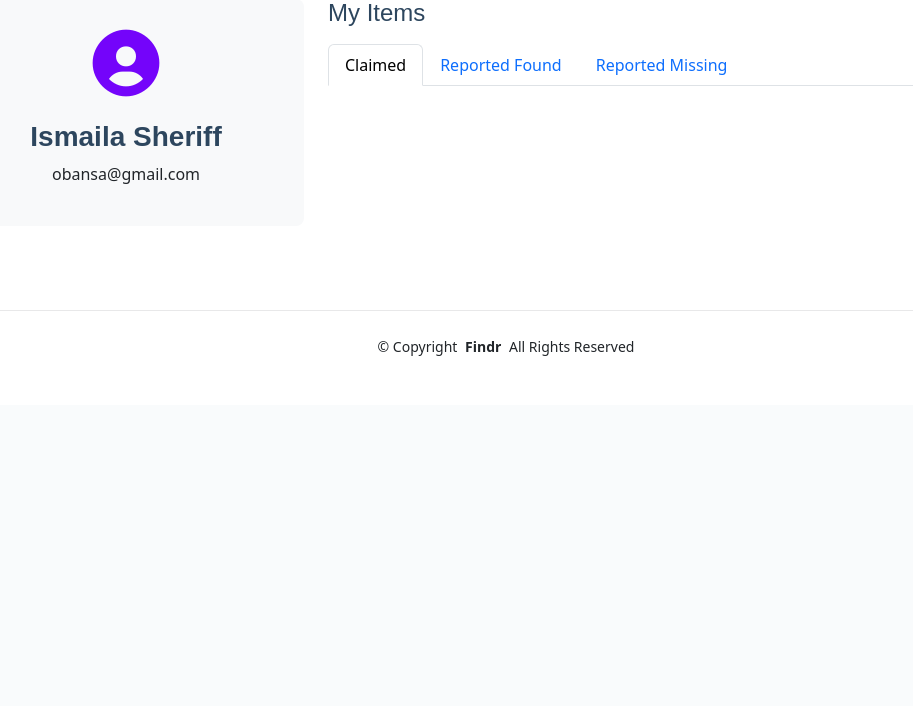
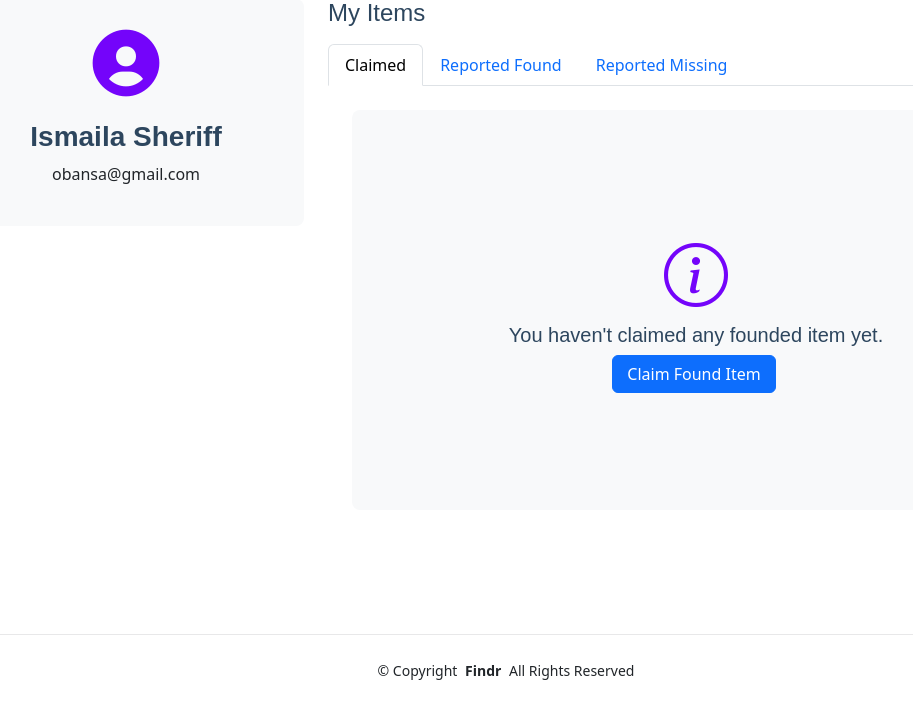
Before and after one commit to findr247/findr, a Django app: page /profile/ in a window 1280 px wide. Shown: the part 395-1101 px from the top of the page, without its empty margins (134-1047 px from the left). Before the commit the page ends 751 px from the top, so only its background shows below. Run offline with Django 4.2, Linux system fonts and the light colour scheme; a user stored in the database is signed in; data comes from the database, SQL or seed files in the repository; data that the repository does not hold is empty; some libraries are stand-ins or nearby versions; some web fonts are replaced.

Commit message:
nav update

```diff
--- a/core/templates/index.html
+++ b/core/templates/index.html
@@ -43,11 +43,12 @@
           <li><a href="/" class="active">Home</a></li>
           <li><a href="/#features">Features</a></li>
           <li><a href="/#services">Services</a></li>
+          <li class="hide-on-med-and-up"><a href="profile.html">Profile</a></li>
           {% if request.user %}<li><a href="index.html#services-cards">Logout</a></li>{% endif %}
         </ul>
         <i class="mobile-nav-toggle d-xl-none bi bi-list"></i>
       </nav>
-      <div style="display: flex; align-items: center;">
+      <div class="hide-on-med-only" style="display: flex; align-items: center;">
         <a class="hide-on-small-only" href="{% url 'profile' %}">
           <i class='bx bx-user-circle' style="font-size: 34px;"></i>
         </a>
--- a/core/templates/profile.html
+++ b/core/templates/profile.html
@@ -62,6 +62,14 @@
                                             <p>Found at: {{item.item.location}}</p>
                                         </div>
                                     </div>
+                                {% empty %}
+                                    <div class="item-card mb-3 p-3 d-flex align-items-center flex-column justify-content-center"
+                                         style="background: #f8f9fa; border-radius: 8px; height: 400px">
+                                        <i class="bi bi-info-circle" style="font-size: 4rem; color: #7404FA;"></i>
+                                        <h5> You haven't claimed any founded item yet.</h5>
+                                        <a href="{% url 'items' %}" class="btn btn-primary me-0 me-sm-2 mx-1"
+                                            style="padding-left: 14px; padding-right: 14px;">Claim Found Item</a>
+                                    </div>
                                 {% endfor %}
                             </div>
                             <!-- Reported Found Items -->
@@ -76,6 +84,15 @@
                                             <p>Reported on: {{item.date_reported|date:"F d, Y"}}</p>
                                             <p>Found at: {{item.location}}</p>
                                         </div>
+                                    </div>
+                                {% empty %}
+                                    <div class="item-card mb-3 p-3 d-flex align-items-center flex-column justify-content-center"
+                                         style="background: #f8f9fa; border-radius: 8px; height: 400px">
+                                        <i class="bi bi-info-circle" style="font-size: 4rem; color: #7404FA;"></i>
+                                        <h5> You haven't reported any founded item yet.</h5>
+                                        <a href="{% url 'report' %}" class="btn btn-primary me-0 me-sm-2 mx-1"
+                                          style="padding-left: 14px; padding-right: 14px;">Report founded
+                                          Item</a>
                                     </div>
                                 {% endfor %}
                             </div>
@@ -92,6 +109,15 @@
                                             <p>Found at: {{item.location}}</p>
                                         </div>
                                     </div>
+                                {% empty %}
+                                    <div class="item-card mb-3 p-3 d-flex align-items-center flex-column justify-content-center"
+                                         style="background: #f8f9fa; border-radius: 8px; height: 400px">
+                                        <i class="bi bi-info-circle" style="font-size: 4rem; color: #7404FA;"></i>
+                                        <h5> You haven't reported any missing item yet.</h5>
+                                        <a href="{% url 'report' %}" class="btn btn-primary me-0 me-sm-2 mx-1"
+                                          style="padding-left: 14px; padding-right: 14px;">Report Lost
+                                          Item</a>
+                                    </div>
                                 {% endfor %}
                             </div>
                         </div>
--- a/static/assets/css/custom-columns.css
+++ b/static/assets/css/custom-columns.css
@@ -817,13 +817,13 @@
   }
 }
 
-@media only screen and (min-width: 601px) {
+@media only screen and (min-width: 1200px) {
   .hide-on-med-and-up {
     display: none !important;
   }
 }
 
-@media only screen and (min-width: 600px) and (max-width: 992px) {
+@media only screen and (min-width: 600px) and (max-width: 1200px) {
   .hide-on-med-only {
     display: none !important;
   }
```
